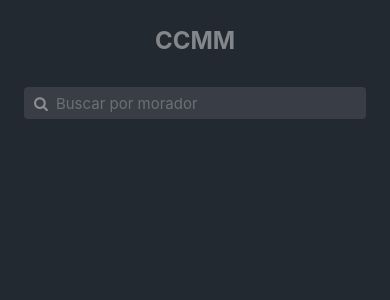
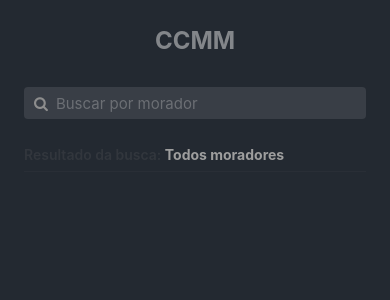
Before and after one commit to MaxWesley/mobile-ccmm-rn-expo, a React Native app: screen / in a window 390 px wide. Shown: the top 300 px of the page. Built offline with nearby package versions, Linux system fonts and the light colour scheme.

Commit message:
feat: add container label texts

```diff
--- a/src/components/Header/index.tsx
+++ b/src/components/Header/index.tsx
@@ -7,13 +7,18 @@ import { styles } from './styles';
 import { SearchBar } from '../SearchBar';
 
 export function Header() {
-    const { container, textLogo } = styles;
+    const { container, textLogo, labelBusca, textLabel1, textLabel2 } = styles;
 
     return (
         <View style={container}>
             <Text style={textLogo}>CCMM</Text>
-
             <SearchBar />
+            <View style={labelBusca}>
+                <Text>
+                    <Text style={textLabel1}>Resultado da busca: </Text>
+                    <Text style={textLabel2}>Todos moradores</Text>
+                </Text>
+            </View>
         </View>
     )
 }
--- a/src/components/Header/styles.ts
+++ b/src/components/Header/styles.ts
@@ -1,6 +1,7 @@
 import { StyleSheet } from 'react-native';
 
 import { getStatusBarHeight } from "react-native-iphone-x-helper";
+import { theme } from '../../global/styles/theme';
 
 export const styles = StyleSheet.create({
     container: {
@@ -14,5 +15,21 @@ export const styles = StyleSheet.create({
         fontWeight: 'bold',
         fontSize: 24,
         color: "#83868A",
-    }
+    },
+    labelBusca: {
+        width: '100%',
+        marginTop: 27,
+        borderBottomWidth: 1,
+        borderBottomColor: theme.colors.borderBottom,
+        paddingBottom: 8,
+        marginBottom: 20
+    },
+    textLabel1: {
+        color: theme.colors.labelLight,
+        fontWeight: '600'
+    },
+    textLabel2: {
+        color: theme.colors.labelBold,
+        fontWeight: 'bold'
+    },
 });
```
